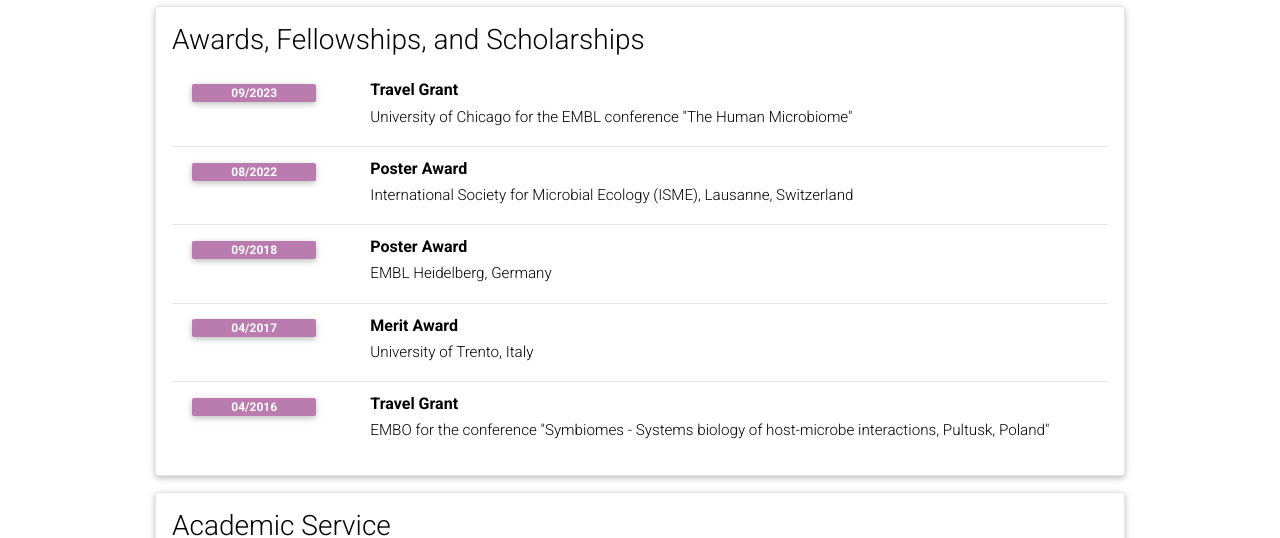
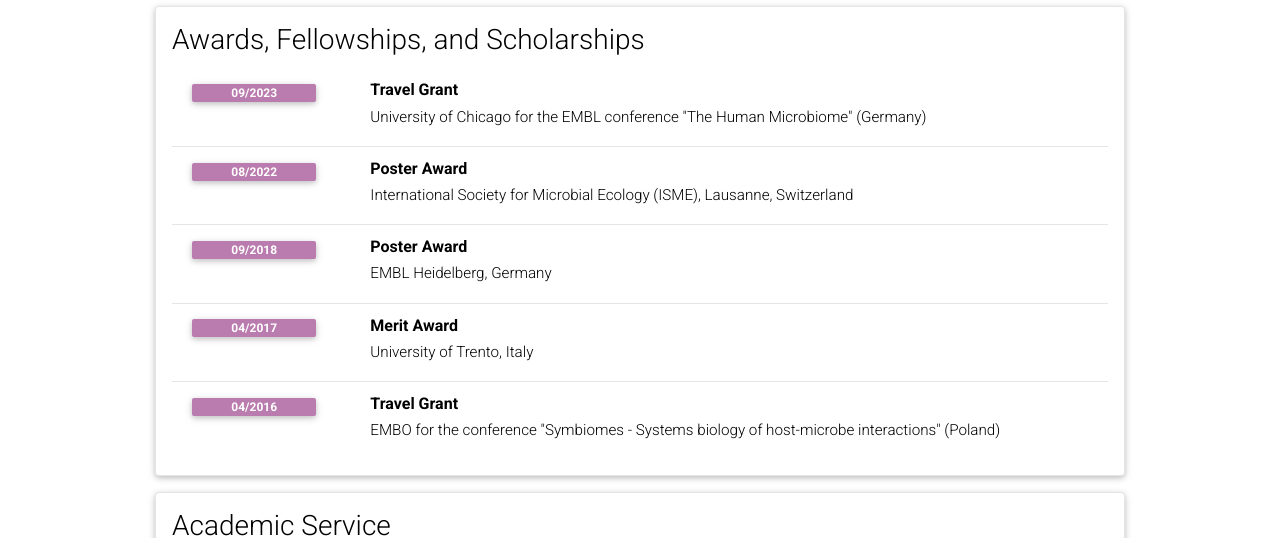
Before and after one commit to pamelaferretti/pamelaferretti.github.io, a Jekyll site: the page built from _pages/cv.md, in a window 1280 px wide and 900 px high, scrolled down 703 px. Shown: the part 152-690 px from the top of the window. Built offline with Jekyll 4.4.1, drawn with Linux system fonts in a browser that asks for light colours; comment, search, counter and statistics services are not loaded; a style sheet for code colours, icons or effects is not loaded.

Commit message:
Update cv.yml
fixed Poland travel award

```diff
--- a/_data/cv.yml
+++ b/_data/cv.yml
@@ -28,7 +28,7 @@
   type: time_table
   contents:
     - title: Travel Grant
-      institution: University of Chicago for the EMBL conference "The Human Microbiome"
+      institution: University of Chicago for the EMBL conference "The Human Microbiome" (Germany)
       year: 09/2023
     - title: Poster Award
       institution: International Society for Microbial Ecology (ISME), Lausanne, Switzerland
@@ -40,7 +40,7 @@
       institution: University of Trento, Italy
       year: 04/2017
     - title: Travel Grant
-      institution: EMBO for the conference "Symbiomes - Systems biology of host-microbe interactions, Pultusk, Poland"
+      institution: EMBO for the conference "Symbiomes - Systems biology of host-microbe interactions" (Poland)
       year: 04/2016
 
 - title: Academic Service
```
